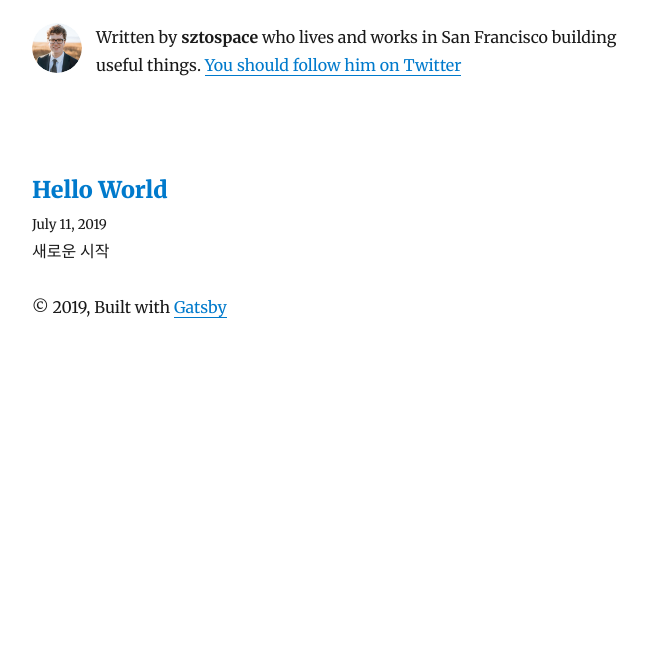
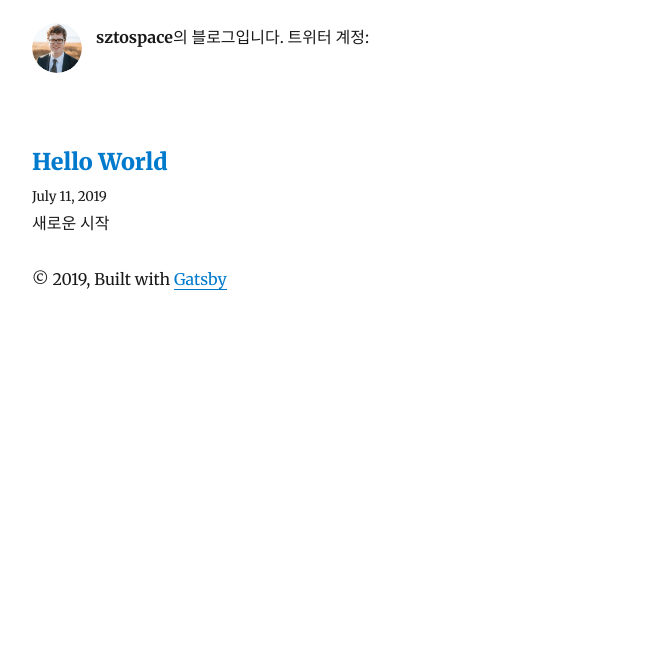
Before and after one commit to szto/sztospace.github.io, a Gatsby site: page / in a window 1280 px wide. Shown: the part 131-800 px from the top of the page, without its empty margins (293-941 px from the left). Built offline with nearby package versions, Linux system fonts and the light colour scheme; Gatsby itself is replaced by a stand-in of ours; some packages are replaced by stand-ins of ours.

Commit message:
소개수정

```diff
--- a/package.json
+++ b/package.json
@@ -1,9 +1,9 @@
 {
   "name": "gatsby-starter-blog",
   "private": true,
-  "description": "A starter for a blog powered by Gatsby and Markdown",
+  "description": "일상생활",
   "version": "0.1.0",
-  "author": "Kyle Mathews <mathews.kyle@gmail.com>",
+  "author": "szto <sztolabs@gmail.com>",
   "bugs": {
     "url": "https://github.com/gatsbyjs/gatsby/issues"
   },
--- a/src/components/bio.js
+++ b/src/components/bio.js
@@ -38,11 +38,9 @@ function Bio() {
               }}
             />
             <p>
-              Written by <strong>{author}</strong> who lives and works in San
-              Francisco building useful things.
+              <strong>{author}</strong>의 블로그입니다.
               {` `}
-              <a href={`https://twitter.com/${social.twitter}`}>
-                You should follow him on Twitter
+              트위터 계정:<a href={`https://twitter.com/${social.twitter}`}>
               </a>
             </p>
           </div>
```
